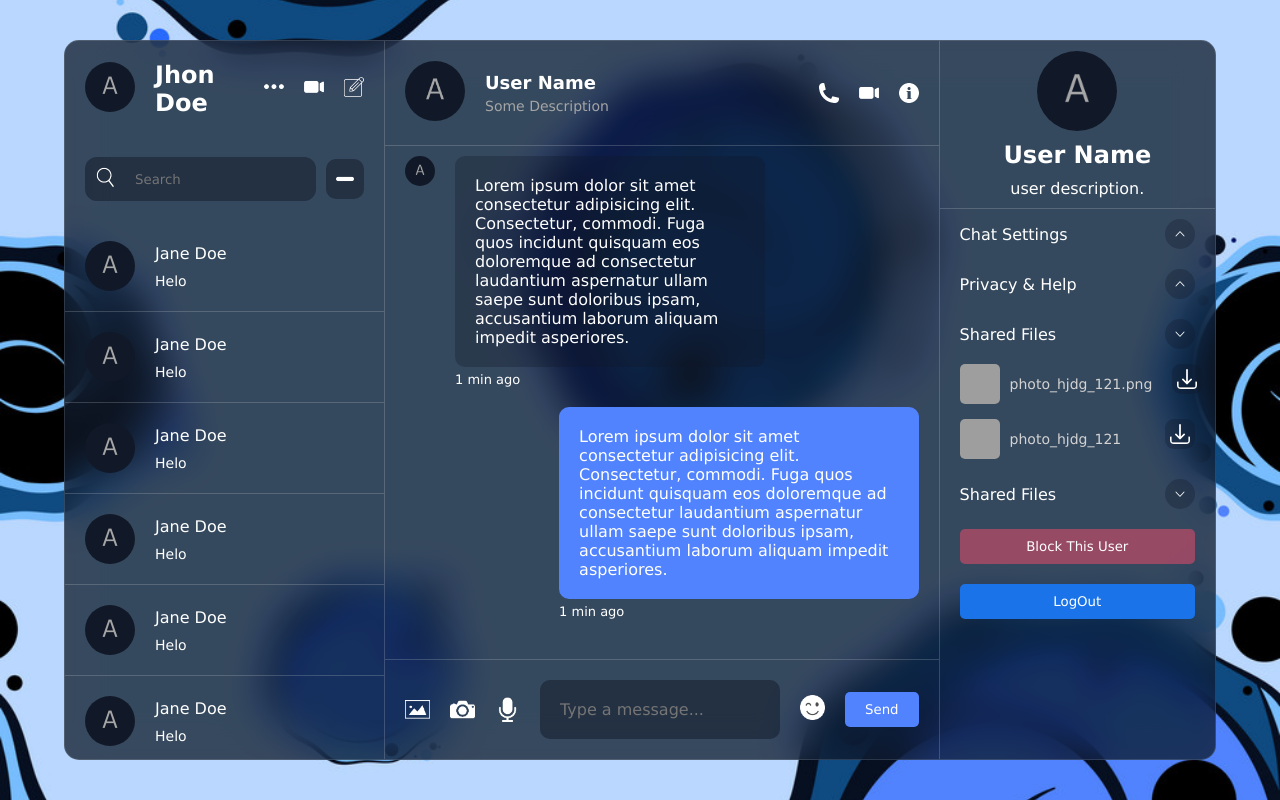
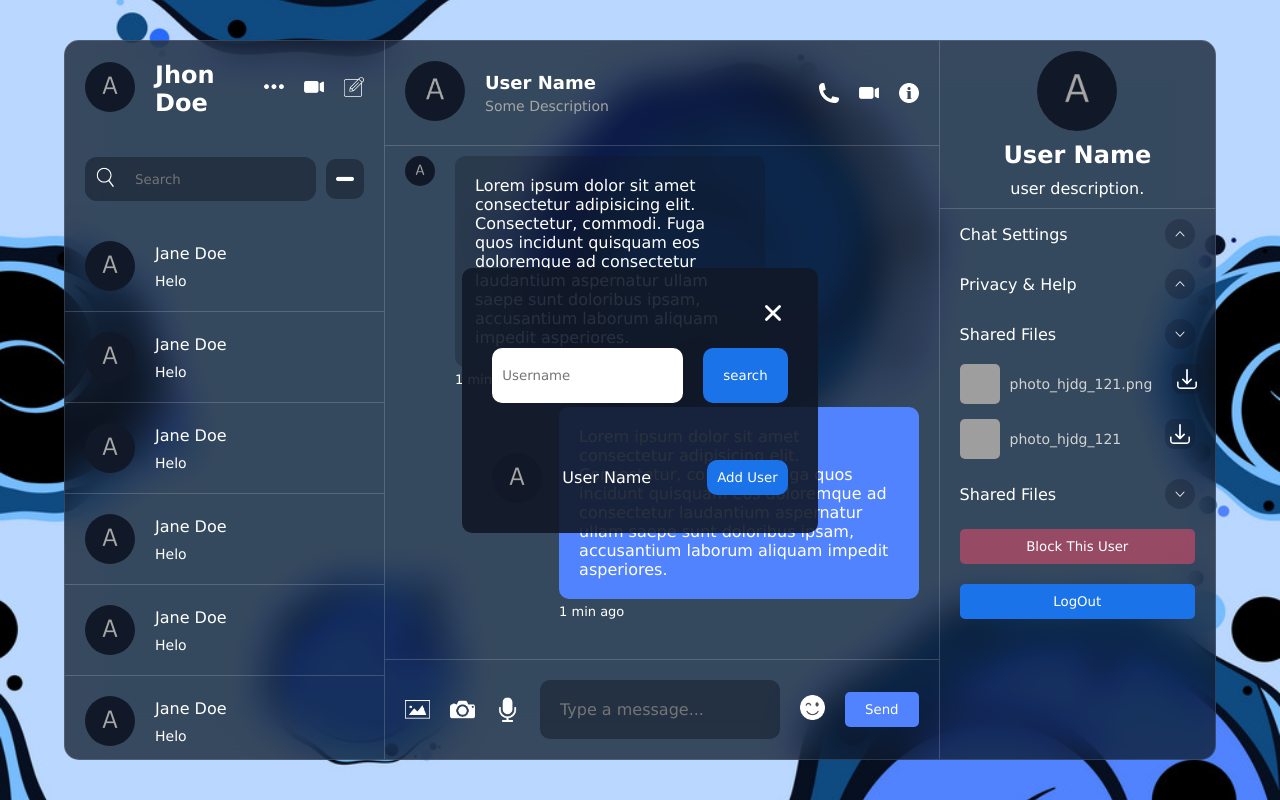
Before and after one commit to ShahbazNadeem/Chat-App, a React (Vite) app: page / in a window 1280 px wide. Both pictures are taken after a click on the picture 345 px from the left and 179 px from the top of the page. Built offline with nearby package versions, Linux system fonts and the light colour scheme; grey boxes are pictures that could not be loaded.

Commit message:
add user popup

```diff
--- a/package.json
+++ b/package.json
@@ -13,6 +13,7 @@
     "emoji-picker-react": "^4.12.0",
     "react": "^18.2.0",
     "react-dom": "^18.2.0",
+    "react-icons": "^5.4.0",
     "react-toastify": "^11.0.3"
   },
   "devDependencies": {
--- a/src/components/list/chatlist/ChatList.jsx
+++ b/src/components/list/chatlist/ChatList.jsx
@@ -1,5 +1,6 @@
 import React, { useState } from 'react'
 import "./chatlist.css"
+import AddUser from './addUser/AddUser'
 
 const ChatList = () => {
   const [addMode, setAddMode] = useState(false)
@@ -83,6 +84,7 @@ const ChatList = () => {
           <p>Helo</p>
         </div>
       </div>
+      {addMode && <AddUser setAddMode={setAddMode} addMode={addMode}/>}
     </div>
   )
 }
--- /dev/null
+++ b/src/components/list/chatlist/addUser/AddUser.jsx
@@ -0,0 +1,29 @@
+import React from 'react'
+import "./adduser.css"
+import { IoClose } from "react-icons/io5";
+
+
+const AddUser = ({ setAddMode, addMode }) => {
+    return (
+        <div>
+            <div className='AddUser'>
+                <div className="AddUser-close">
+                    <IoClose size={30} onClick={() => setAddMode(!addMode)} />
+                </div>
+                <form>
+                    <input type="text" placeholder='Username' name='usernanme' />
+                    <button>search</button>
+                </form>
+                <div className="formSearched-user">
+                    <div className="detail">
+                        <img src="./avatar.png" alt="" />
+                        <span>User Name</span>
+                    </div>
+                    <button>Add User</button>
+                </div>
+            </div>
+        </div>
+    )
+}
+
+export default AddUser
--- /dev/null
+++ b/src/components/list/chatlist/addUser/adduser.css
@@ -0,0 +1,72 @@
+.AddUser {
+    width: max-content;
+    height: max-content;
+    padding: 30px;
+    background-color: rgba(17, 25, 40, 0.897);
+    border-radius: 10px;
+    position: absolute;
+    top: 0;
+    bottom: 0;
+    left: 0;
+    right: 0;
+    margin: auto;
+
+    form {
+        display: flex;
+        gap: 20px;
+
+        input {
+            padding: 10px;
+            border-radius: 10px;
+            border: none;
+            outline: none;
+        }
+
+        button {
+            padding: 20px;
+            border-radius: 10px;
+            background-color: #1a73e8;
+            color: white;
+            border: none;
+            cursor: pointer;
+        }
+    }
+}
+
+.formSearched-user {
+    margin-top: 50px;
+    display: flex;
+    align-items: center;
+    justify-content: space-between;
+
+    .detail {
+        display: flex;
+        align-items: center;
+        gap: 20px;
+
+        img {
+            width: 50px;
+            height: 50px;
+            border-radius: 50%;
+            object-fit: cover;
+        }
+    }
+
+    button {
+        padding: 10px;
+        border-radius: 10px;
+        background-color: #1a73e8;
+        color: white;
+        border: none;
+        cursor: pointer;
+    }
+}
+.AddUser-close{
+    display: flex;
+    justify-content: end;
+    margin-bottom:20px ;
+    svg{
+        cursor: pointer;
+
+    }
+}
```
Also changed, not shown: 1 other file (tests, documents, lock files or other folders).
